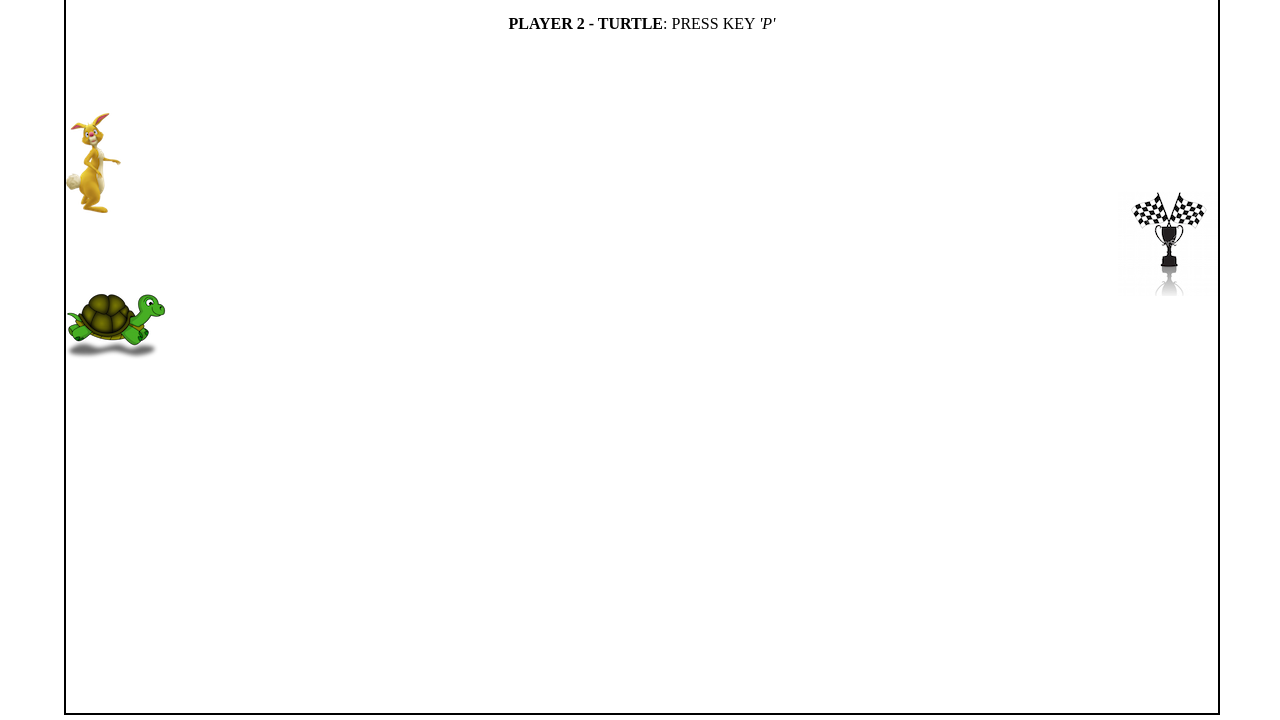
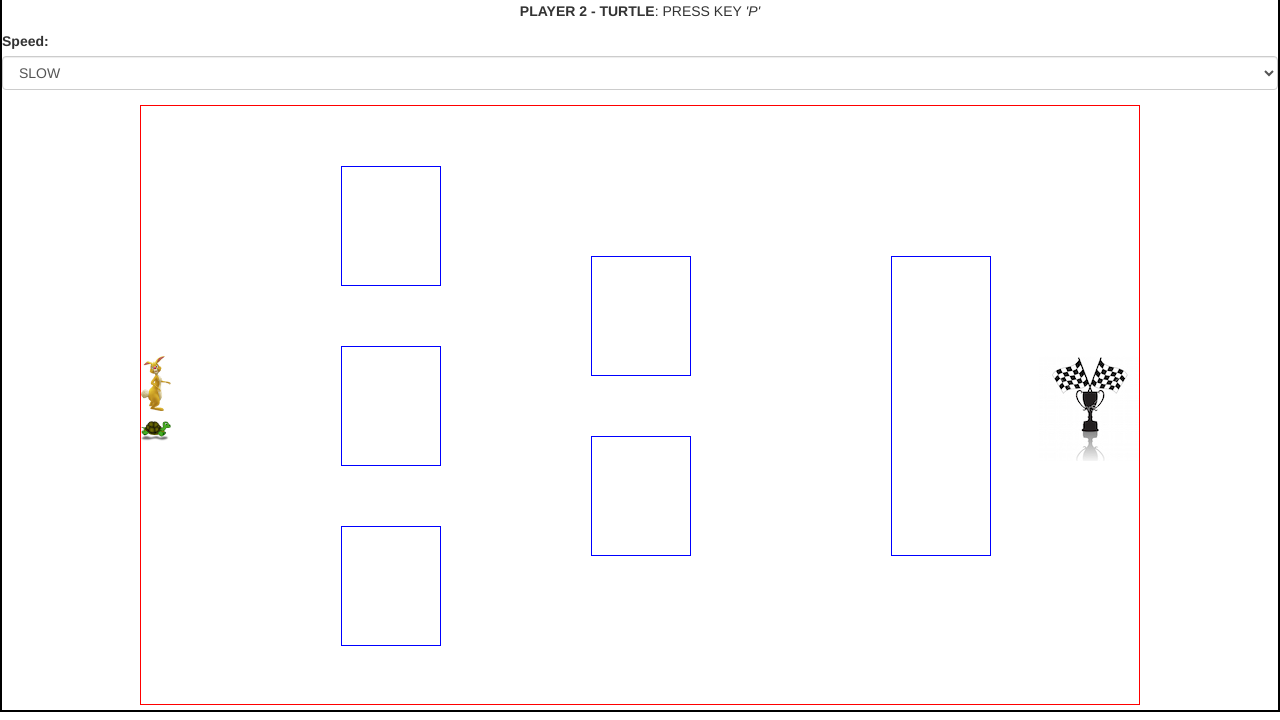
Before and after one commit to vickenliu/javascript-racer, a plain HTML site: page index.html in a window 1280 px wide. Shown: the part 94-814 px from the top of the page. Drawn offline with nearby package versions, Linux system fonts and the light colour scheme.

Commit message:
restructure the map and style

```diff
--- a/index.html
+++ b/index.html
@@ -3,6 +3,7 @@
 <head>
   <title>Race Game</title>
   <link rel="stylesheet" type="text/css" href="https://necolas.github.io/normalize.css/3.0.3/normalize.css">
+  <link rel="stylesheet" type="text/css" href="https://maxcdn.bootstrapcdn.com/bootstrap/3.3.6/css/bootstrap.min.css">
   <link rel="stylesheet" type="text/css" href="style.css">
 </head>
 <body>
@@ -12,7 +13,29 @@
       <p><strong>PLAYER 1 - RABIT</strong>: PRESS KEY <em>'Q'</em></p>
       <p><strong>PLAYER 2 - TURTLE</strong>: PRESS KEY <em>'P'</em></p>
     </div>
-    <div>
+    <div id='custermize'>
+      <div class='form-group'>
+          <label for='speedinput'>Speed:</label>
+          <select id='speedinput' name='speedinput' class='form-control'>
+            <option value="1">FAST</option>
+            <option value="2">MEDIUM</option>
+            <option value="3" selected>SLOW</option>
+          </select>
+      </div>
+    </div>
+    <div id='map'>
+      <div class='block' id='block1'>
+      </div>
+      <div class='block' id='block2'>
+      </div>
+      <div class='block' id='block3'>
+      </div>
+      <div class='block' id='block4'>
+      </div>
+      <div class='block' id='block5'>
+      </div>
+      <div class='block' id='block6'>
+      </div>
       <img src="rabit.png" alt="rabit-palyer1" id='player1' class='player' style='margin-Left:0%'>
       <img src="victory.jpg" alt="victory" id='victory'>
       <img src="turtle.png" alt="turtle-player2" id='player2' class='player' style='margin-Left:0%'>
--- a/style.css
+++ b/style.css
@@ -1,8 +1,8 @@
 #arena{
-  width: 90%;
-  height: 100vh;
+  display: block;
+  width: 100%;
   min-height: 500px;
-  margin:5px 5%;
+  margin: 0px auto;
   border: 2px solid black;
 }
 #help{
@@ -10,14 +10,32 @@
   margin:5px auto;
   text-align: center;
 }
+#map{
+  position: relative;
+  display: block;
+  margin: 5px auto;
+  width: 1000px;
+  height: 600px;
+  border: 1px solid red;
+}
 .player{
+  position: absolute;
+  top:300px;
   display: block;
-  margin-top: 10vh;
   margin-left: 1%;
+  width: 30px;
+
+}
+#player1{
+  top:250px;
+}
+#player2{
+  top:315px;
 }
 #victory{
-  margin-top: -22px;
-  float: right;
+  position: absolute;
+  top: 250px;
+  right: 0px;
 }
 #result{
   display: none;
@@ -31,3 +49,35 @@
   left: 25%;
   top: 120px;
 }
+div.block{
+  width: 100px;
+  height: 120px;
+  border: 1px solid blue;
+  display: block;
+  position: absolute;
+}
+#block1{
+  top:60px;
+  left: 200px;
+}
+#block2{
+  top:240px;
+  left: 200px;
+}
+#block3{
+  top:420px;
+  left: 200px;
+}
+#block4{
+  top:150px;
+  left: 450px;
+}
+#block5{
+  top:330px;
+  left: 450px;
+}
+#block6{
+  height: 300px;
+  top:150px;
+  left: 750px;
+}
```
